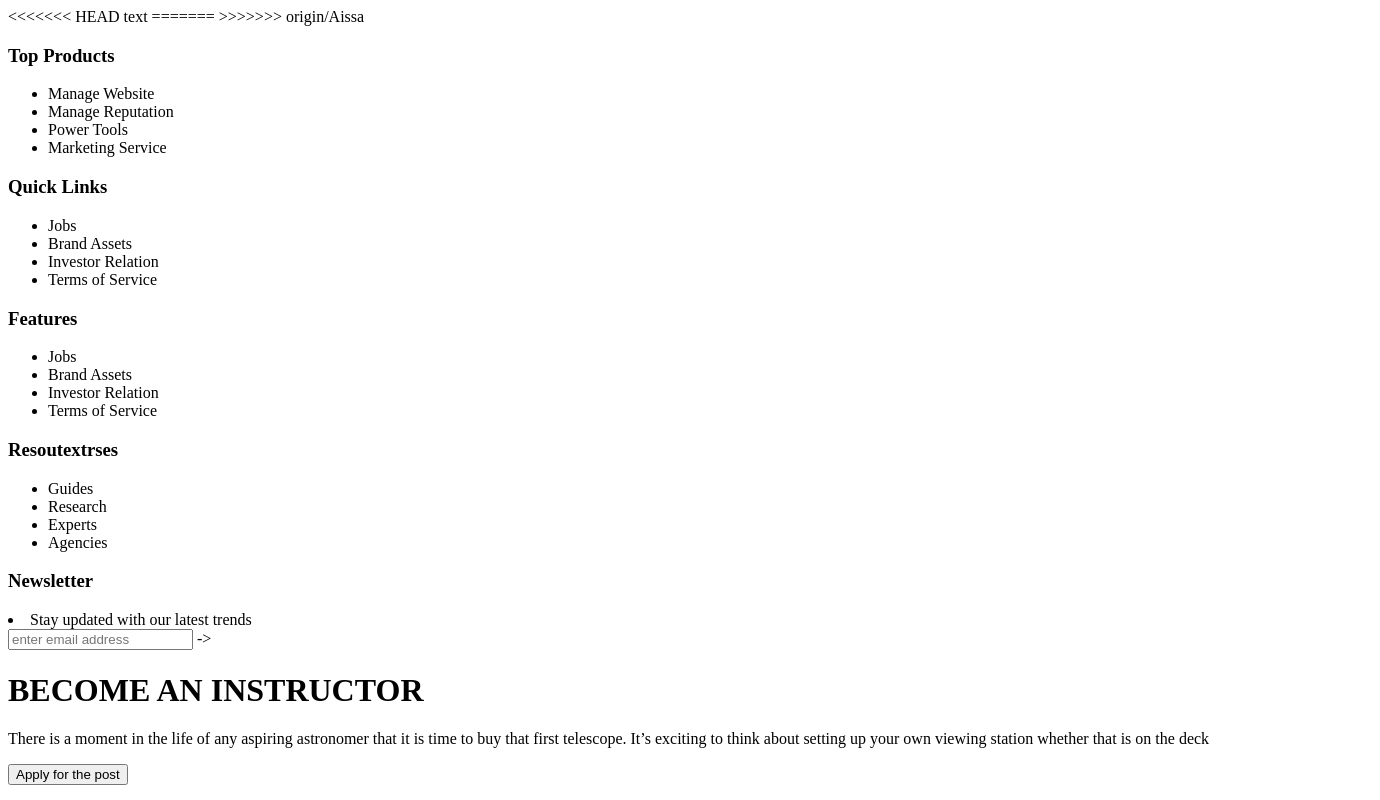
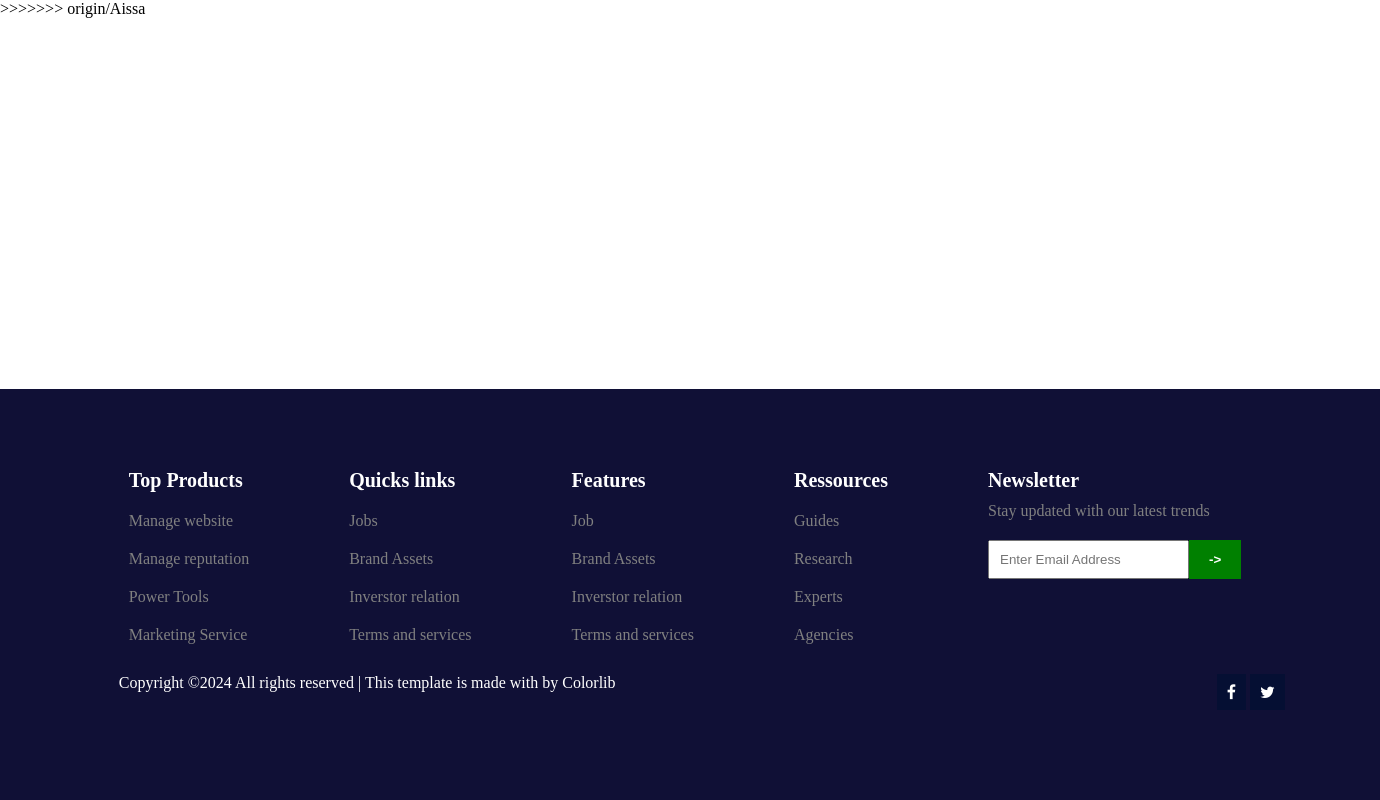
Before and after one commit to thatboigung/Edm-ui, a plain HTML site: page templates/Landing.html in a window 1280 px wide. Shown: the top 800 px of the page, 1380 px wide, since content can reach past the window. Drawn offline with Linux system fonts and the light colour scheme.

Commit message:
Styled the footer

```diff
--- a/css/main.styles.css
+++ b/css/main.styles.css
@@ -0,0 +1,83 @@
+* {
+    padding: 0;
+    margin: 0;
+}
+
+footer {
+    display: flex;
+    justify-content: center;
+    background: rgb(16, 16, 54);
+    position: absolute;
+    bottom: 0;
+    padding: 50px;
+    width: 100%;
+    color: white;
+
+}
+
+footer h2 {
+    font-size: 20px;
+    color: white;
+}
+
+footer li {
+    padding-top: 20px;
+    list-style: none;
+    color: gray;
+}
+
+footer div {
+    padding: 10px;
+}
+
+a {
+    color: inherit;
+    text-decoration: none;
+}
+
+footer .footer-items {
+    display: flex;
+    gap: 80px;
+    flex-wrap: wrap;
+}
+
+.new input {
+    color: gray;
+    padding: 10px;
+    outline: none;
+}
+
+.new p {
+    color: gray;
+    padding: 10px 0;
+}
+
+.new .form {
+    display: flex;
+    margin-left: -10px;
+}
+
+.new button {
+    padding: 0 20px;
+    color: white;
+    background-color: green;
+    border: none;
+    font-weight: 600;
+    cursor: pointer;
+}
+
+.copy {
+    display: flex;
+    gap: 20px;
+}
+
+.copy .icon {
+    position: relative;
+    left: 50%;
+    top: -10px;
+}
+
+.copy .fa {
+    padding: 10px;
+    background-color: rgba(3, 16, 51, 0.801);
+}
--- a/templates/Landing.html
+++ b/templates/Landing.html
@@ -1,15 +1,14 @@
 <!DOCTYPE html>
 <html lang="en">
 
-<<<<<<< HEAD
 <head>
   <meta charset="UTF-8">
   <meta name="viewport" content="width=device-width, initial-scale=1.0">
   <title>Edm ui</title>
   <link rel="stylesheet" href="../css/main.styles.css">
 </head>
-text
-=======
+
+
 <head>
   <meta charset="UTF-8">
   <meta name="viewport" content="width=device-width, initial-scale=1.0">
@@ -37,68 +36,14 @@ text
   <!-- Footer By: #Tapuwa, #Aissa,  -->
 
   <footer>
-    <div class="footer-itms">
-      <div>
-        <h3>Top Products</h3>
-        <ul>
-          <li>Manage Website</li>
-          <li>Manage Reputation</li>
-          <li>Power Tools</li>
-          <li>Marketing Service</li>
-        </ul>
-      </div>
-      <div>
-        <h3>Quick Links</h3>
-        <ul>
-          <li>Jobs</li>
-          <li>Brand Assets</li>
-          <li>Investor Relation</li>
-          <li>Terms of Service</li>
-        </ul>
-      </div>
-      <div>
-        <h3>Features</h3>
-        <ul>
-          <li>Jobs</li>
-          <li>Brand Assets</li>
-          <li>Investor Relation</li>
-          <li>Terms of Service</li>
-        </ul>
-      </div>
-      <div>
-        <h3>Resoutextrses</h3>
-        <ul>
-          <li>Guides</li>
-          <li>Research</li>
-          <li>Experts</li>
-          <li>Agencies</li>
-        </ul>
-      </div>
-      <div>
-        <h3>Newsletter</h3>
-        <li>Stay updated with our latest trends</li>
-        <div><input type="text" placeholder="enter email address">
-          <buttontext>-></button>
-        </div>
-      </div>
-    </div>
-  </footer>
 
-
-      <footer>
-        <div class="container">
-          <h1>BECOME AN INSTRUCTOR</h1>
-           <p>There is a moment in the life of any aspiring astronomer that it is time
-   to buy that first telescope. It’s exciting to think about
-   setting up your own viewing station whether that is on the deck</p>
-           <button type="button"> Apply for the post</button>
-       </div>
     <div class="containt">
+      <div class="footer-items">
         <div class="ft">
           <h2>Top Products</h2>
           <ul>
             <li> <a href="https://themewagon.github.io/learnit/index.html#">Manage website </a> </li>
-               <li> <a href="https://themewagon.github.io/learnit/index.html#">Manage reputation</a> </li>
+            <li> <a href="https://themewagon.github.io/learnit/in dex.html#">Manage reputation</a> </li>
             <li> <a href="https://themewagon.github.io/learnit/index.html#">Power Tools </a> </li>
             <li> <a href="https://themewagon.github.io/learnit/index.html#">Marketing Service </a> </li>
           </ul>
@@ -132,23 +77,26 @@ text
         </div>
 
         <div class="new">
-          <h1>Newsletter</h1>
+          <h2>Newsletter</h2>
           <p>Stay updated with our latest trends</p>
-          <form>
-              <input type="email">
-              <input type="submit" value="sub">
-          </form>
-          <button type="button" class="arrow"> </button>
+          <div class="form">
+            <input type="text" placeholder="Enter Email Address">
+            <button type="submit" value="sub" class="sub">-></button>
           </div>
+
+        </div>
+      </div>
+
       <div class="copy">
-           <p>Copyright ©2024 All rights reserved | This template is made with  by <a href="https://colorlib.com/">Colorlib</a> </p>
+        <p>Copyright ©2024 All rights reserved | This template is made with by <a
+            href="https://colorlib.com/">Colorlib</a> </p>
 
         <div class="icon">
 
           <a href="https://www.facebook.com/yourPageName" class="fa fa-facebook"></a>
           <a href="https://twitter.com/yourUsername" class="fa fa-twitter"></a>
-        <a href="https://themewagon.github.io/learnit/index.html#" ></a>
-        <a href="https://themewagon.github.io/learnit/index.html#" ></a>
+          <a href="https://themewagon.github.io/learnit/index.html#"></a>
+          <a href="https://themewagon.github.io/learnit/index.html#"></a>
 
 
 
```
Lines whose indentation alone changed are shown as unchanged.
